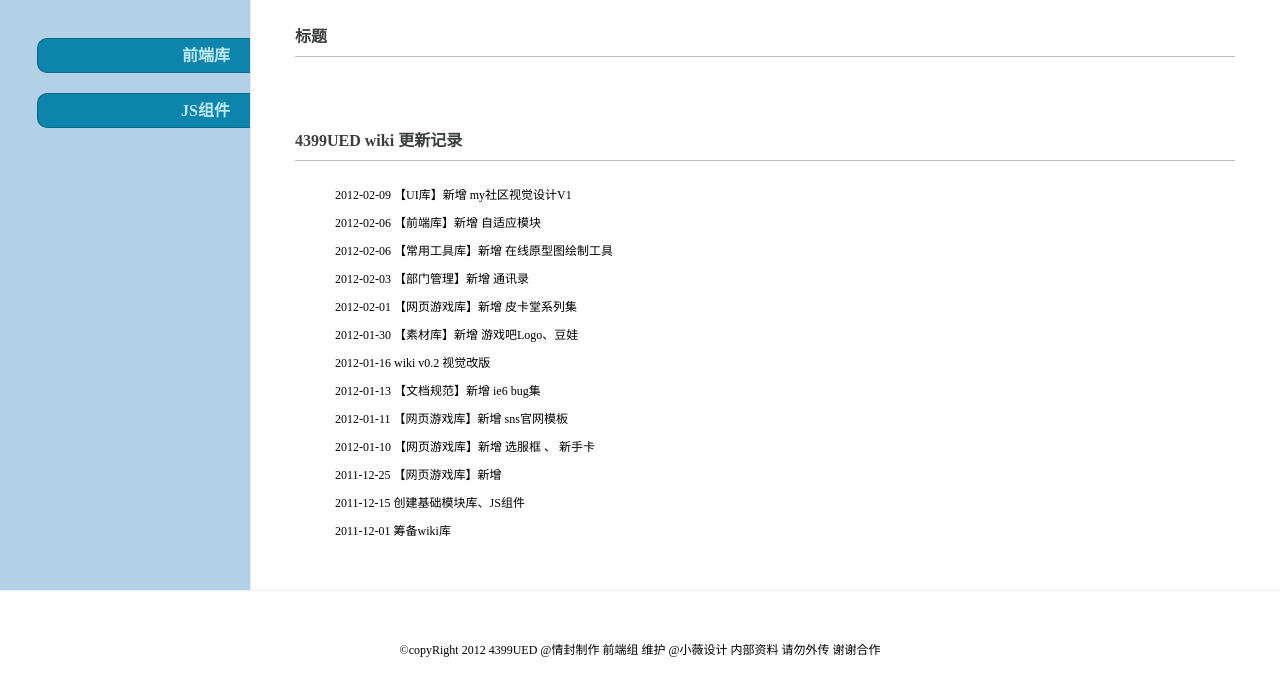
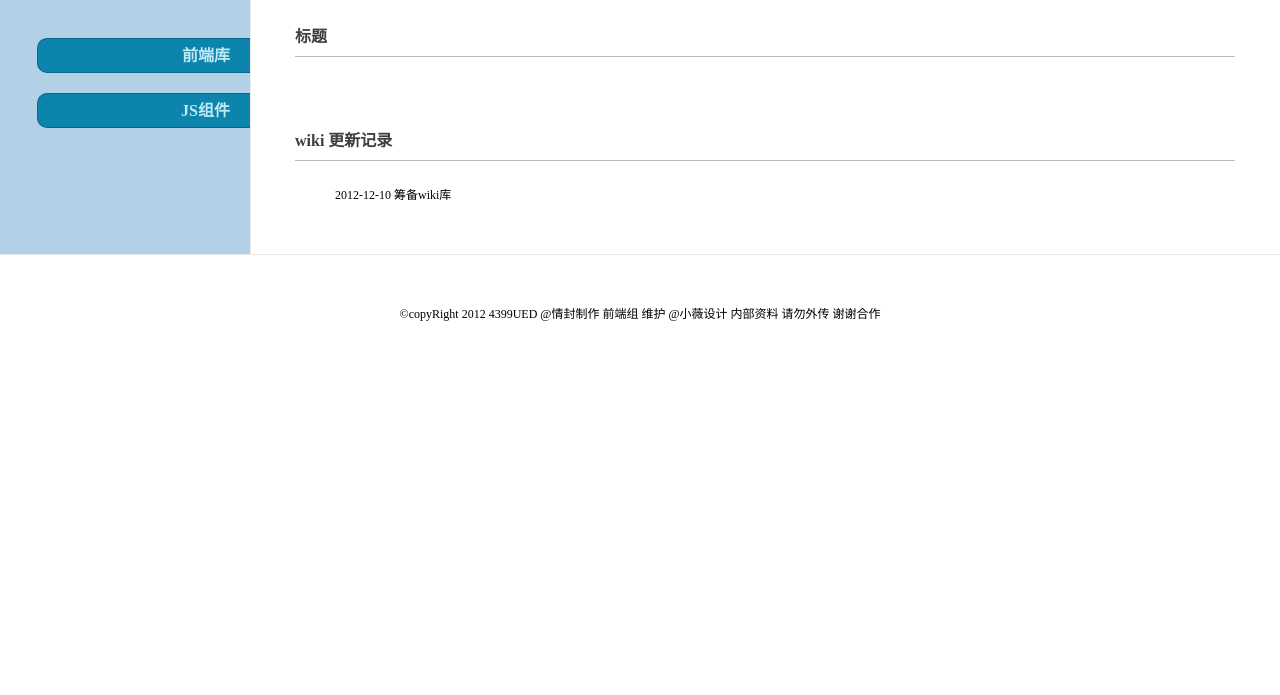
Before and after one commit to zhouwenbin/FEModule, a plain HTML site: page index.html in a window 1280 px wide. Shown: the part 73-768 px from the top of the page. Drawn offline with Linux system fonts and the light colour scheme.

Commit message:
update FEModule

```diff
--- a/index.html
+++ b/index.html
@@ -23,21 +23,9 @@
                 <ul class="clearfix tx_avatar">
 
                  </ul>
-                <h2 class="mt50">4399UED wiki 更新记录</h2>
+                <h2 class="mt50"> wiki 更新记录</h2>
                 <ul>
-					<li>2012-02-09 【UI库】新增 my社区视觉设计V1</li>
-					<li>2012-02-06 【前端库】新增 自适应模块</li>
-					<li>2012-02-06 【常用工具库】新增 在线原型图绘制工具</li>
-					<li>2012-02-03 【部门管理】新增 通讯录</li>
-					<li>2012-02-01 【网页游戏库】新增 皮卡堂系列集</li>
-					<li>2012-01-30 【素材库】新增 游戏吧Logo、豆娃</li>
-                    <li>2012-01-16  wiki v0.2 视觉改版</li>
-                    <li>2012-01-13 【文档规范】新增 ie6 bug集</li>
-                    <li>2012-01-11 【网页游戏库】新增 sns官网模板</li>
-                    <li>2012-01-10 【网页游戏库】新增 选服框 、 新手卡</li>
-                    <li>2011-12-25 【网页游戏库】新增</li>
-                    <li>2011-12-15 创建基础模块库、JS组件</li>
-                    <li>2011-12-01 筹备wiki库</li>
+                    <li>2012-12-10 筹备wiki库</li>
                 </ul>
             </div>
 			<!--/history-->
```
